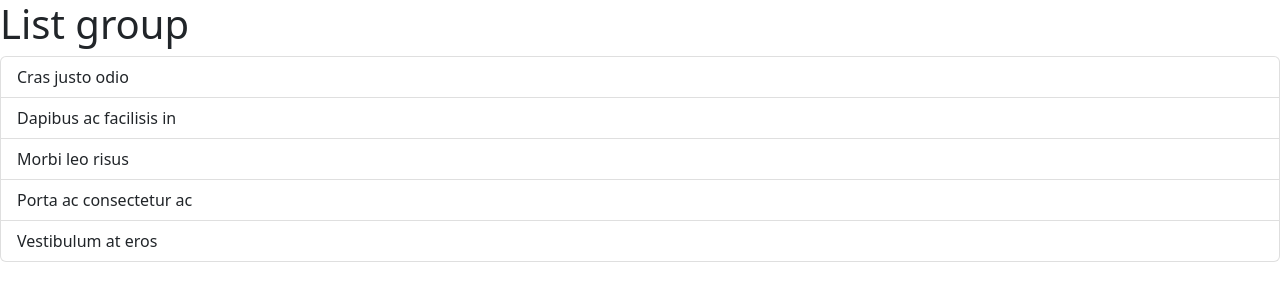
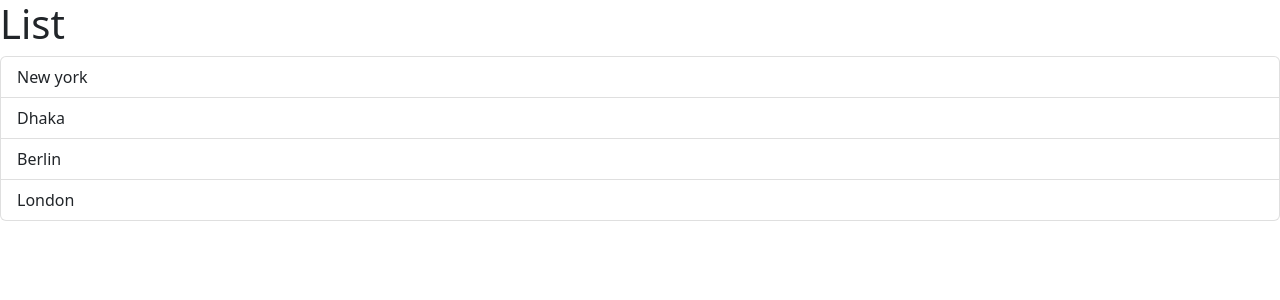
Before and after one commit to Bappy4u/game-hub, a React (Vite) app: page / in a window 1280 px wide. Shown: the top 300 px of the page. Built offline with nearby package versions, Linux system fonts and the light colour scheme.

Commit message:
conditional list

```diff
--- a/src/assets/components/ListGroup.tsx
+++ b/src/assets/components/ListGroup.tsx
@@ -1,13 +1,20 @@
 function ListGroup() {
+    let items = [
+        'New york',
+        'Dhaka',
+        'Berlin',
+        'London'
+    ];
+
+
     return (
         <>
-            <h1>List group</h1>
+            <h1>List</h1>
+            { !items.length? <p>no item found </p>: null}
             <ul className="list-group">
-                <li className="list-group-item">Cras justo odio</li>
-                <li className="list-group-item">Dapibus ac facilisis in</li>
-                <li className="list-group-item">Morbi leo risus</li>
-                <li className="list-group-item">Porta ac consectetur ac</li>
-                <li className="list-group-item">Vestibulum at eros</li>
+                {items.map(item => (
+                    <li key={item} className='list-group-item'>{item}</li>
+                ))}
             </ul>
         </>
     );
```
